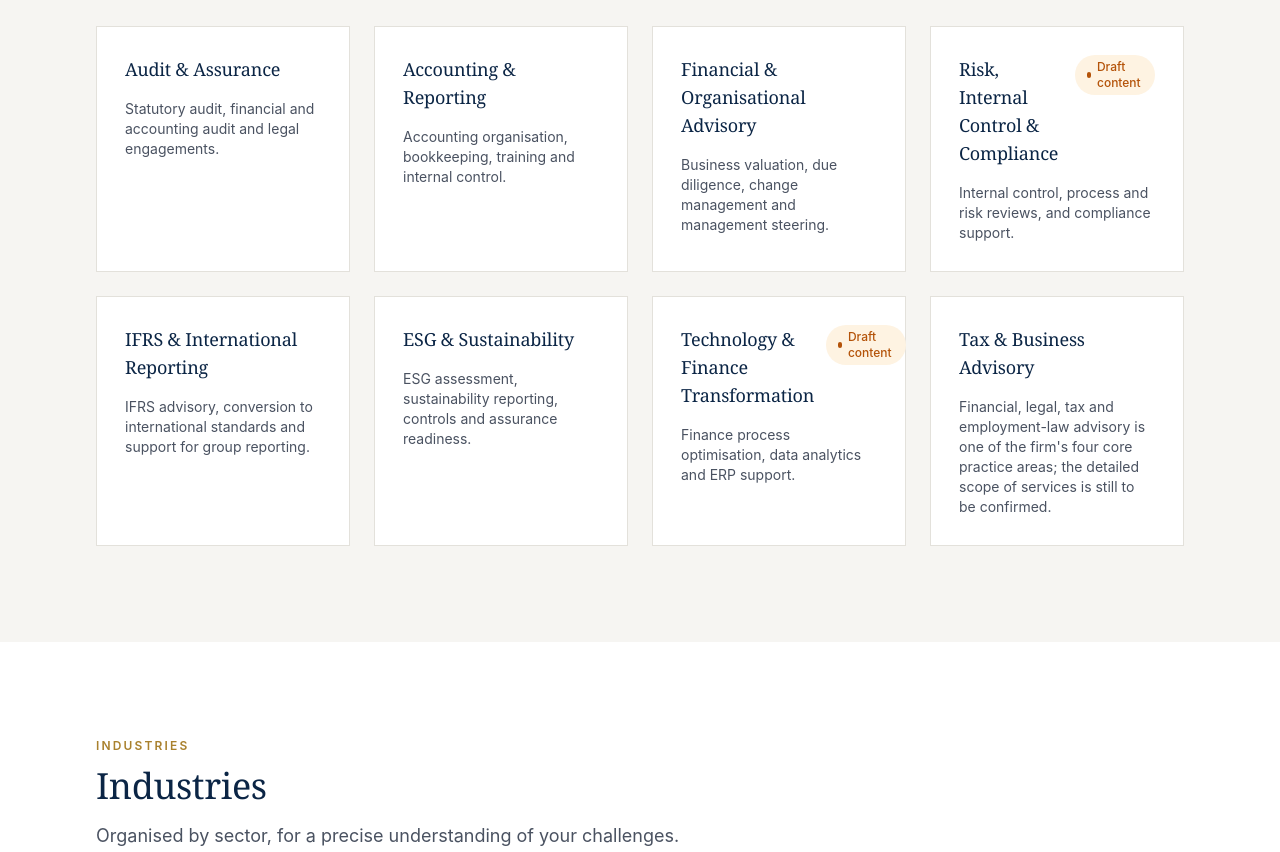
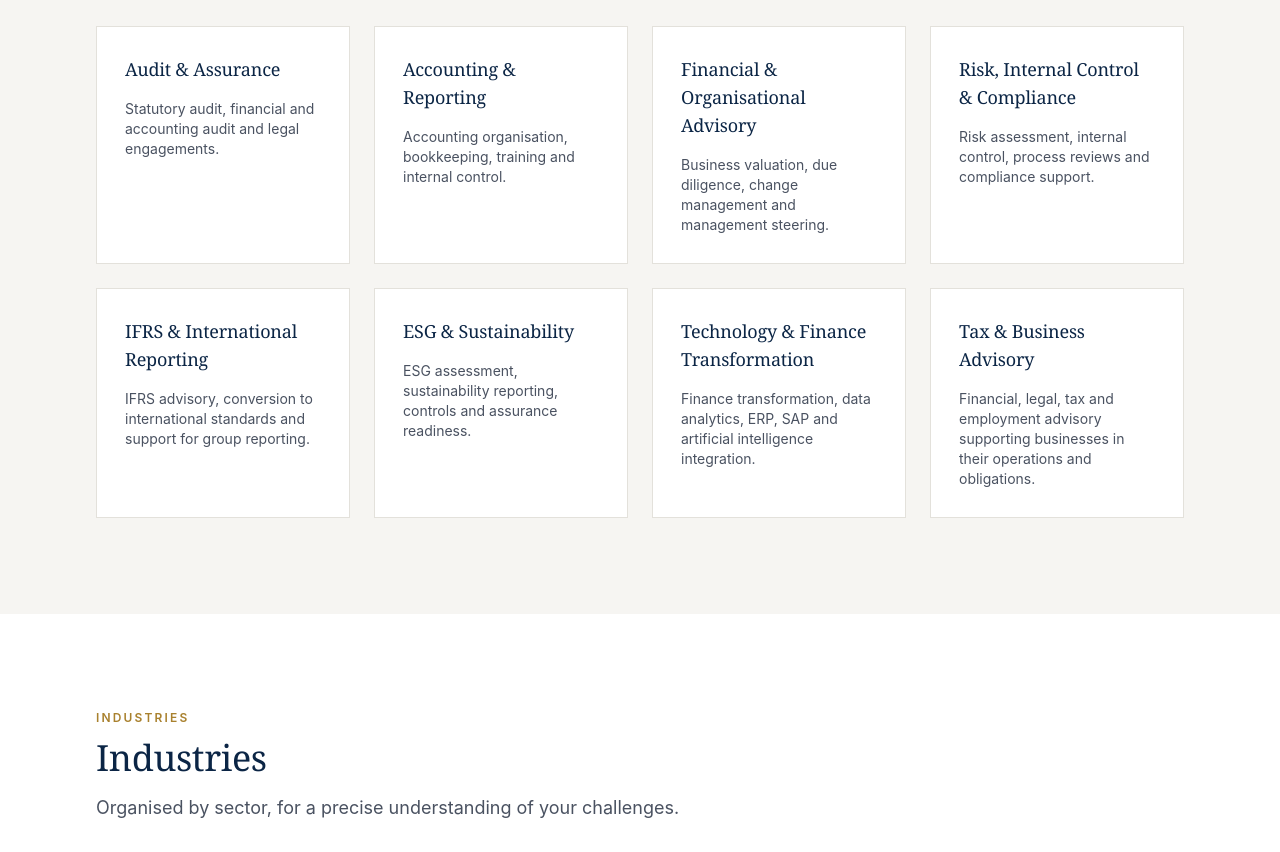
Before and after one commit to kyayoun-sudo/taty-website, a Next.js app: page /en in a window 1280 px wide. Shown: the part 1560-2412 px from the top of the page. Built offline with nearby package versions, Linux system fonts and the light colour scheme.

Commit message:
Refactor service categories and update statuses
Updated service categories to change status from 'draft' to 'confirmed' and refined descriptions and titles for clarity.

```diff
--- a/content/services.ts
+++ b/content/services.ts
@@ -8,18 +8,13 @@ export interface ServiceLine {
 
 export interface ServiceCategory {
   slug: string;
-  icon: string; // simple key used by ServiceIcon component
+  icon: string;
   title: LocalizedText;
   shortDescription: LocalizedText;
   description: LocalizedText;
   lines: ServiceLine[];
   status: ContentStatus;
 }
-
-const toBeConfirmed: LocalizedText = {
-  fr: "[À CONFIRMER PAR TATY & ASSOCIÉS]",
-  en: "[TO BE CONFIRMED BY TATY & ASSOCIÉS]",
-};
 
 export const services: ServiceCategory[] = [
   {
@@ -38,10 +33,7 @@ export const services: ServiceCategory[] = [
     lines: [
       {
         status: "confirmed",
-        title: {
-          fr: "Commissariat aux comptes",
-          en: "Statutory audit",
-        },
+        title: { fr: "Commissariat aux comptes", en: "Statutory audit" },
       },
       {
         status: "confirmed",
@@ -250,43 +242,60 @@ export const services: ServiceCategory[] = [
   {
     slug: "risque-controle-conformite",
     icon: "risk",
-    status: "draft",
+    status: "confirmed",
     title: {
       fr: "Risque, Contrôle Interne & Conformité",
       en: "Risk, Internal Control & Compliance",
     },
     shortDescription: {
-      fr: "Revue des dispositifs de contrôle interne, des processus et des risques.",
-      en: "Internal control, process and risk reviews, and compliance support.",
+      fr: "Évaluation des risques, revue des dispositifs de contrôle interne, des processus et de la conformité.",
+      en: "Risk assessment, internal control, process reviews and compliance support.",
     },
-    description: toBeConfirmed,
+    description: {
+      fr: "TATY & Associés accompagne les organisations dans l'identification, l'évaluation et la maîtrise de leurs risques. Le cabinet intervient dans la revue des dispositifs de contrôle interne, l'analyse des processus, l'identification des faiblesses opérationnelles et l'accompagnement à la mise en place de dispositifs de conformité adaptés.",
+      en: "TATY & Associés supports organisations in identifying, assessing and managing their risks. The firm reviews internal control frameworks and business processes, identifies operational weaknesses and supports the implementation of appropriate compliance arrangements.",
+    },
     lines: [
       {
-        status: "draft",
+        status: "confirmed",
         title: {
           fr: "Revue du contrôle interne",
           en: "Internal control reviews",
         },
       },
       {
-        status: "draft",
+        status: "confirmed",
         title: {
-          fr: "Revue de processus",
-          en: "Process reviews",
+          fr: "Revue et optimisation des processus",
+          en: "Process review and optimisation",
         },
       },
       {
-        status: "draft",
+        status: "confirmed",
         title: {
-          fr: "Évaluation des risques",
-          en: "Risk assessment",
+          fr: "Évaluation et cartographie des risques",
+          en: "Risk assessment and mapping",
         },
       },
       {
-        status: "draft",
+        status: "confirmed",
         title: {
           fr: "Accompagnement conformité",
           en: "Compliance support",
+        },
+      },
+      {
+        status: "confirmed",
+        title: {
+          fr: "Diagnostic des dispositifs de contrôle",
+          en: "Control framework assessment",
+        },
+      },
+      {
+        status: "confirmed",
+        title: {
+          fr: "Recommandations et plans d'amélioration",
+          en: "Recommendations and improvement plans",
         },
       },
     ],
@@ -398,50 +407,60 @@ export const services: ServiceCategory[] = [
   {
     slug: "technologie-transformation-finance",
     icon: "technology",
-    status: "draft",
+    status: "confirmed",
     title: {
       fr: "Technologie & Transformation Finance",
       en: "Technology & Finance Transformation",
     },
     shortDescription: {
-      fr: "Optimisation des processus finance, data analytics et accompagnement ERP.",
-      en: "Finance process optimisation, data analytics and ERP support.",
+      fr: "Transformation de la fonction finance, data analytics, ERP, SAP et intégration de l'intelligence artificielle.",
+      en: "Finance transformation, data analytics, ERP, SAP and artificial intelligence integration.",
     },
-    description: toBeConfirmed,
+    description: {
+      fr: "TATY & Associés accompagne les organisations dans la transformation et la modernisation de leurs fonctions finance, comptabilité et audit. Le cabinet intervient sur l'optimisation des processus, l'exploitation des données, l'accompagnement ERP et SAP ainsi que l'intégration de solutions d'intelligence artificielle et d'automatisation.",
+      en: "TATY & Associés supports organisations in transforming and modernising their finance, accounting and audit functions. The firm provides support in process optimisation, data analytics, ERP and SAP projects, as well as the integration of artificial intelligence and automation solutions.",
+    },
     lines: [
       {
-        status: "draft",
+        status: "confirmed",
         title: {
-          fr: "Optimisation des processus finance",
-          en: "Finance process optimisation",
+          fr: "Optimisation et automatisation des processus finance",
+          en: "Finance process optimisation and automation",
         },
       },
       {
-        status: "draft",
+        status: "confirmed",
         title: {
           fr: "Data analytics",
           en: "Data analytics",
         },
       },
       {
-        status: "draft",
+        status: "confirmed",
         title: {
           fr: "Accompagnement ERP",
           en: "ERP support",
         },
       },
       {
-        status: "draft",
+        status: "confirmed",
         title: {
-          fr: "Conseil SAP",
-          en: "SAP-related advisory",
+          fr: "Conseil et accompagnement SAP",
+          en: "SAP advisory and support",
         },
       },
       {
-        status: "draft",
+        status: "confirmed",
         title: {
-          fr: "Intégration de l'IA en finance et audit",
-          en: "AI implementation for finance and audit",
+          fr: "Intégration de l'IA en finance, comptabilité et audit",
+          en: "AI implementation for finance, accounting and audit",
+        },
+      },
+      {
+        status: "confirmed",
+        title: {
+          fr: "Digitalisation de la fonction finance",
+          en: "Finance function digitalisation",
         },
       },
     ],
@@ -456,12 +475,12 @@ export const services: ServiceCategory[] = [
       en: "Tax & Business Advisory",
     },
     shortDescription: {
-      fr: "Le conseil financier, juridique, fiscal et social figure parmi les quatre grands domaines d'intervention du cabinet ; le détail des prestations reste à préciser.",
-      en: "Financial, legal, tax and employment-law advisory is one of the firm's four core practice areas; the detailed scope of services is still to be confirmed.",
+      fr: "Conseil financier, juridique, fiscal et social pour accompagner les entreprises dans leurs opérations et leurs obligations.",
+      en: "Financial, legal, tax and employment advisory supporting businesses in their operations and obligations.",
     },
     description: {
-      fr: "Le conseil financier, juridique, fiscal et social fait partie des quatre grands domaines d'intervention du cabinet TATY & Associés, aux côtés de l'audit, de l'expertise comptable et du management/conseil en organisation. Le détail précis des prestations fiscales proposées reste à confirmer par le cabinet.",
-      en: "Financial, legal, tax and employment-law advisory is one of TATY & Associés' four core practice areas, alongside audit, chartered accountancy and management/organisational advisory. The precise scope of the tax services on offer is still to be confirmed by the firm.",
+      fr: "Le conseil financier, juridique, fiscal et social fait partie des domaines d'intervention de TATY & Associés. Le cabinet accompagne les entreprises et organisations sur les problématiques liées à leur gestion financière, leurs obligations fiscales et sociales ainsi qu'aux enjeux juridiques associés à leurs activités.",
+      en: "Financial, legal, tax and employment advisory forms part of TATY & Associés' areas of expertise. The firm supports companies and organisations with financial management, tax and employment obligations and legal matters related to their activities.",
     },
     lines: [],
   },
```
